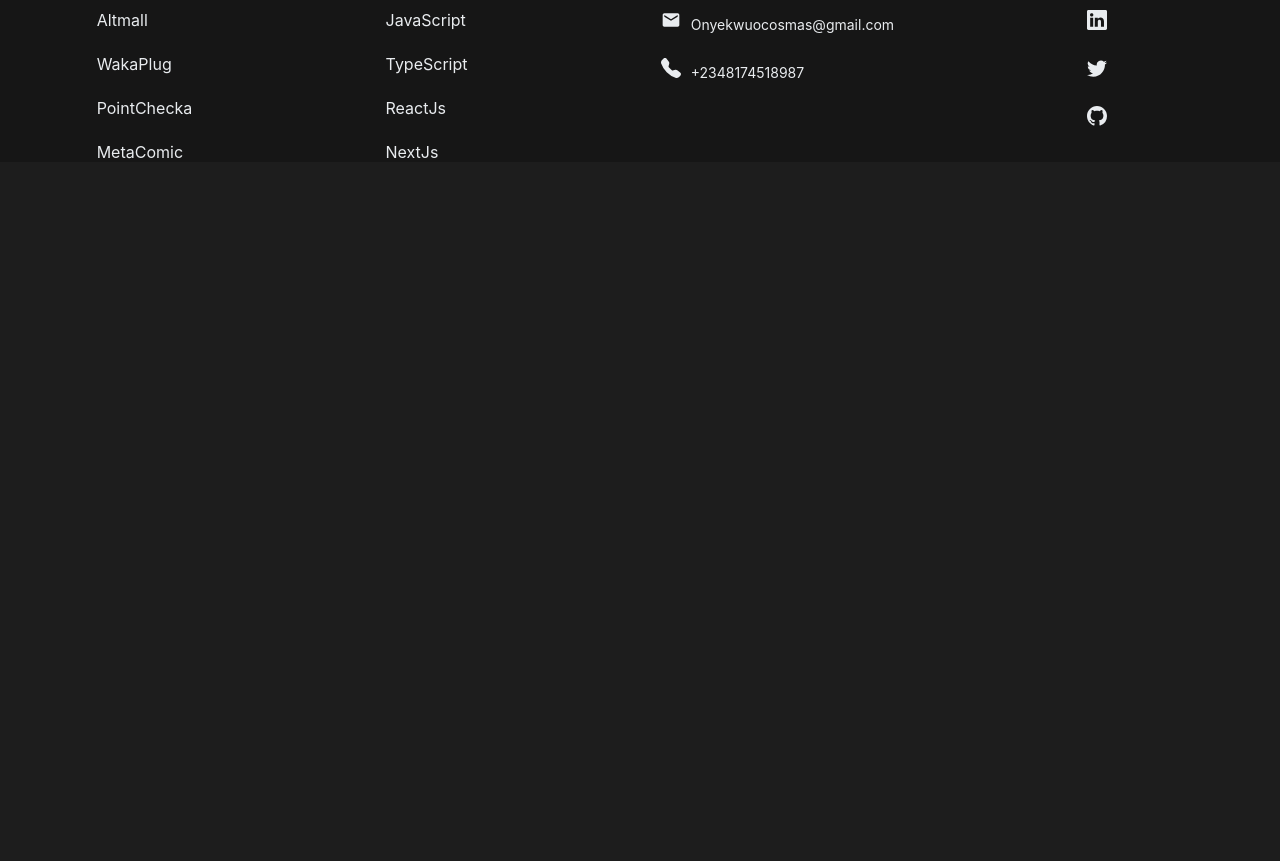
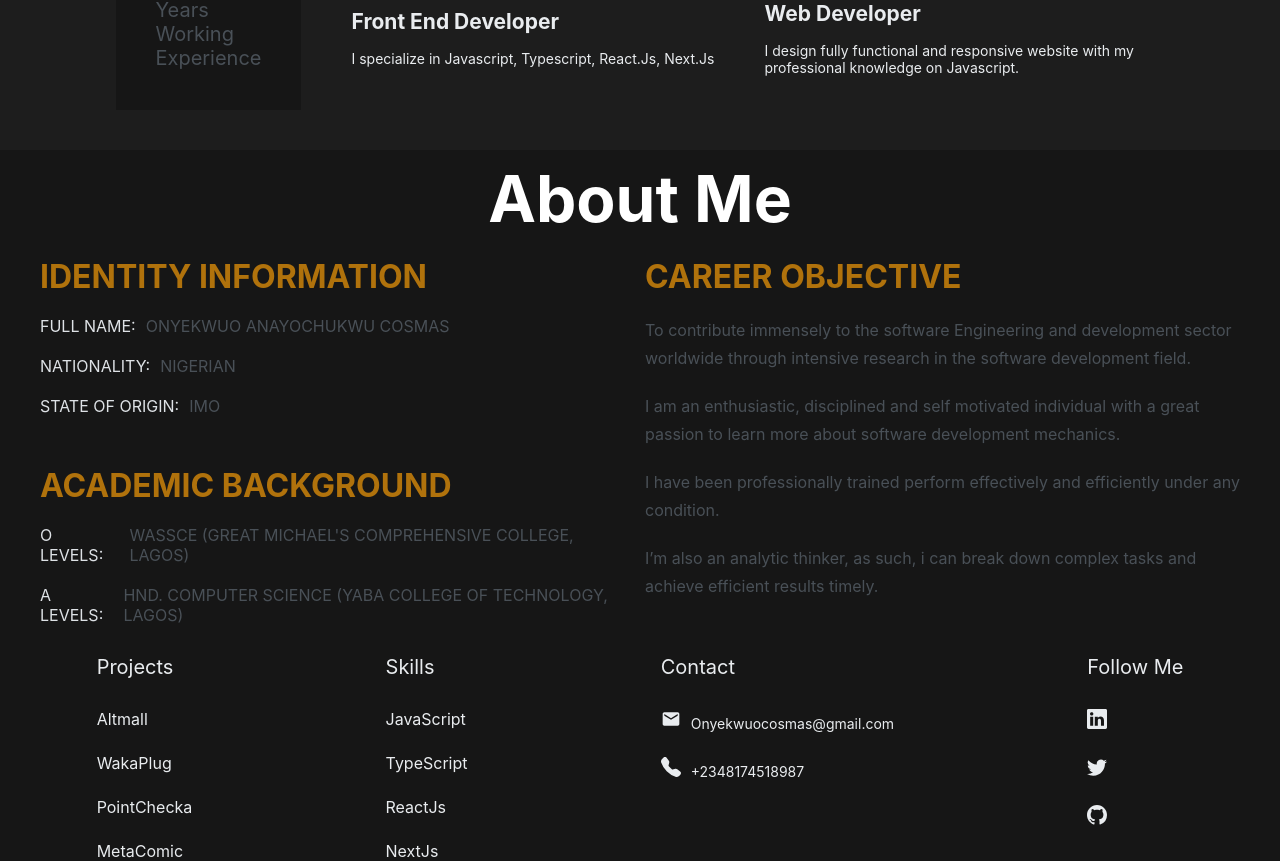
Before and after one commit to cossy1/portfolio, a Next.js app: page / in a window 1280 px wide. Shown: the part 771-1632 px from the top of the page. Before the commit the page ends 933 px from the top, so only its background shows below. Built offline with nearby package versions, Linux system fonts and the light colour scheme.

Commit message:
chore: About section (#4)

```diff
--- /dev/null
+++ b/src/components/About/index.tsx
@@ -0,0 +1,142 @@
+import React from "react";
+import styled from "styled-components";
+import { ColorConstants } from "@/styles/colorConstants";
+import { Space } from "antd";
+
+const StyledAbout = styled.div`
+  background: ${ColorConstants.primary};
+  padding: 10px 40px;
+
+  h2 {
+    font-size: 64px;
+    color: ${ColorConstants.white};
+    text-align: center;
+  }
+
+  div {
+    display: flex;
+    align-items: start;
+    justify-content: space-around;
+    gap: 10px;
+
+    .header {
+      color: ${ColorConstants.darkAccent};
+      font-size: 32px;
+      font-weight: 700;
+    }
+
+    div {
+      color: ${ColorConstants.onTertiary};
+      font-size: 16px;
+    }
+
+    .info {
+      display: flex;
+      flex-direction: column;
+      align-items: start;
+      justify-content: space-between;
+      gap: 20px;
+    }
+  }
+
+  span {
+    color: ${ColorConstants.tertiary};
+    font-size: 16px;
+  }
+`;
+
+const StyledDiv = styled.div`
+  display: flex;
+  flex-direction: column;
+  width: 50%;
+
+  .wrapper {
+    display: flex;
+    flex-direction: column;
+    margin: 20px 0;
+    gap: 20px;
+  }
+
+  p {
+    font-size: 16px;
+    color: ${ColorConstants.tertiary};
+    line-height: 28px;
+  }
+`;
+
+export const About = () => {
+  return (
+    <StyledAbout>
+      <h2>About Me</h2>
+
+      <div>
+        <StyledDiv>
+          <Space direction="vertical" size="middle">
+            <div className="wrapper">
+              <div className="header">IDENTITY INFORMATION</div>
+              <div className="info">
+                <div>
+                  FULL NAME:
+                  <span>ONYEKWUO ANAYOCHUKWU COSMAS</span>
+                </div>
+                <div>
+                  NATIONALITY:
+                  <span>NIGERIAN</span>
+                </div>
+                <div>
+                  STATE OF ORIGIN:
+                  <span>IMO</span>
+                </div>
+              </div>
+            </div>
+          </Space>
+
+          <Space direction="vertical" size="middle">
+            <div className="wrapper">
+              <div className="header">ACADEMIC BACKGROUND</div>
+              <div className="info">
+                <div>
+                  O LEVELS:
+                  <span>
+                    WASSCE (GREAT MICHAEL&apos;S COMPREHENSIVE COLLEGE, LAGOS)
+                  </span>
+                </div>
+                <div>
+                  A LEVELS:
+                  <span>
+                    {" "}
+                    HND. COMPUTER SCIENCE (YABA COLLEGE OF TECHNOLOGY, LAGOS)
+                  </span>
+                </div>
+              </div>
+            </div>
+          </Space>
+        </StyledDiv>
+
+        <StyledDiv>
+          <div className="wrapper">
+            <div className="header">CAREER OBJECTIVE</div>
+            <p>
+              To contribute immensely to the software Engineering and
+              development sector worldwide through intensive research in the
+              software development field.
+            </p>
+            <p>
+              I am an enthusiastic, disciplined and self motivated individual
+              with a great passion to learn more about software development
+              mechanics.
+            </p>
+            <p>
+              I have been professionally trained perform effectively and
+              efficiently under any condition.
+            </p>
+            <p>
+              I’m also an analytic thinker, as such, i can break down complex
+              tasks and achieve efficient results timely.
+            </p>
+          </div>
+        </StyledDiv>
+      </div>
+    </StyledAbout>
+  );
+};
--- a/src/components/HomeCard/index.tsx
+++ b/src/components/HomeCard/index.tsx
@@ -18,6 +18,7 @@
   }
 
   .left-side {
+    width: 50%;
     .name {
       color: ${ColorConstants.darkAccent};
       font-size: 40px;
@@ -38,6 +39,11 @@
   p {
     font-size: 10px;
     color: ${ColorConstants.onPrimary};
+  }
+
+  .right-side {
+    width: 50%;
+    height: 100%;
   }
 `;
 
@@ -88,8 +94,7 @@
             "https://encrypted-tbn0.gstatic.com/images?q=tbn:ANd9GcScPaF540chdPfHnqnOm7aBrBLVBCjF-2F3iw&usqp=CAU/"
           }
           alt="image"
-          //  style={{ objectFit: "cover", width: "500px", height: "300px" }}
-          height={300}
+          height={500}
           width={500}
         />
       </div>
--- a/src/pages/index.tsx
+++ b/src/pages/index.tsx
@@ -1,8 +1,9 @@
 import Head from "next/head";
 import styled from "styled-components";
 import { ColorConstants } from "@/styles/colorConstants";
-import {HomeCard} from "@/components/HomeCard";
-import {Experience} from "@/components/Experience";
+import { HomeCard } from "@/components/HomeCard";
+import { Experience } from "@/components/Experience";
+import { About } from "@/components/About";
 
 const Wrapper = styled.div`
   color: ${ColorConstants.accent};
@@ -17,8 +18,9 @@
         <meta name="viewport" content="width=device-width, initial-scale=1" />
       </Head>
       <Wrapper>
-          <HomeCard />
-          <Experience />
+        <HomeCard />
+        <Experience />
+        <About />
       </Wrapper>
     </>
   );
```
